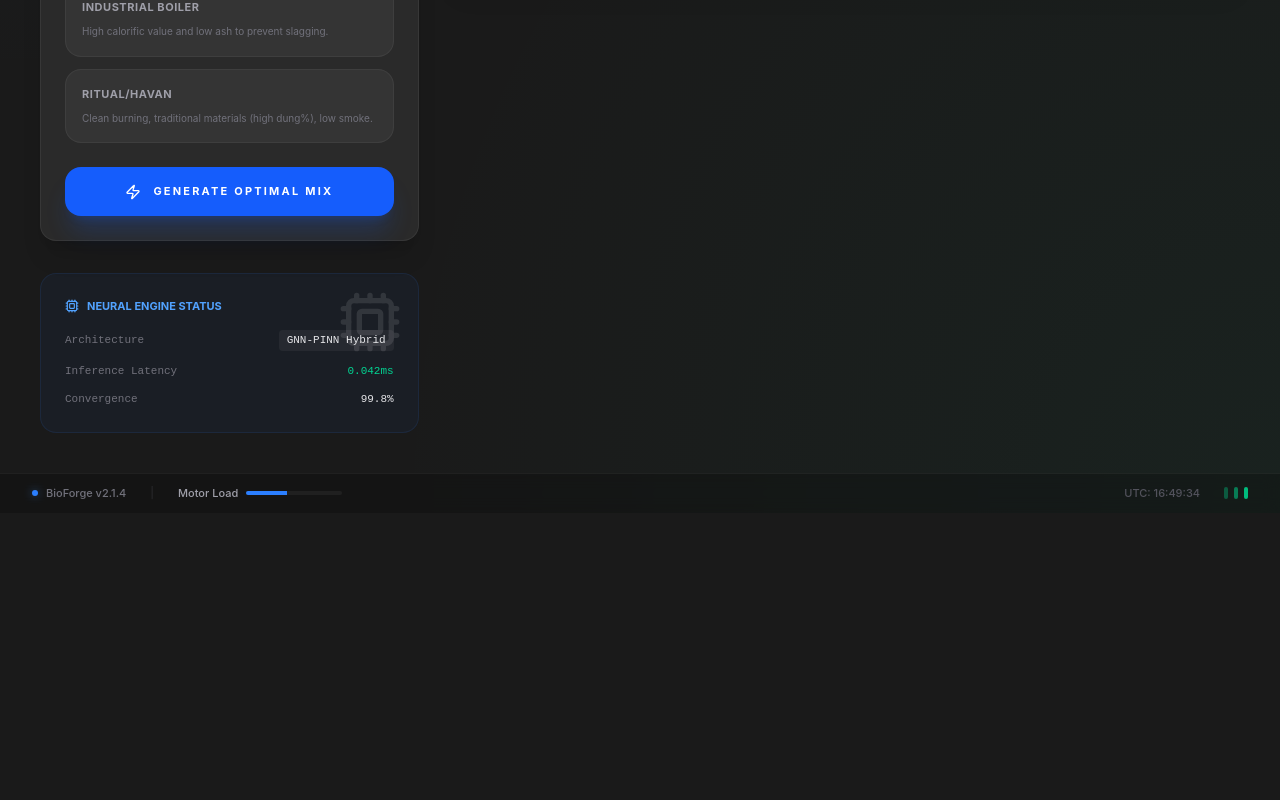
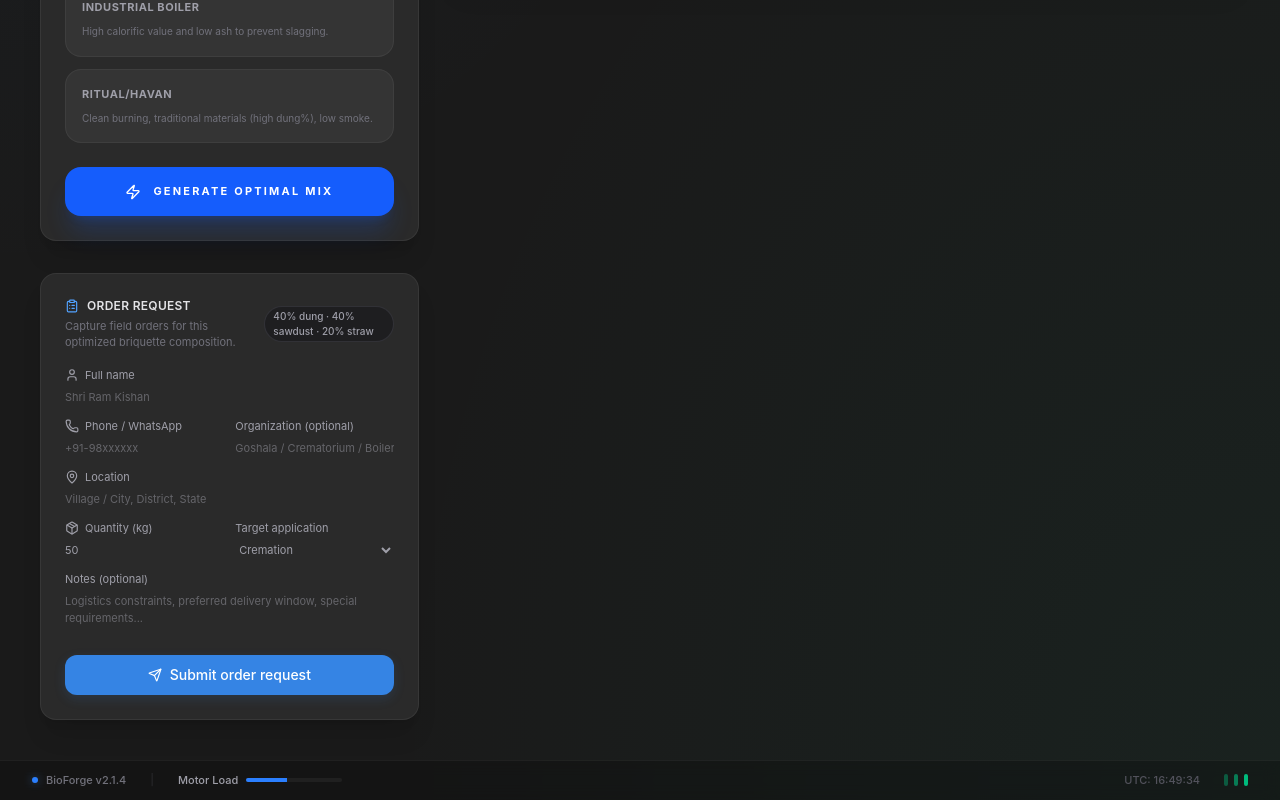
Before and after one commit to Flacko-07/bioforge-optimizer, a React (Vite) app: page / in a window 1280 px wide. Shown: the part 893-1693 px from the top of the page. Before the commit the page ends 1406 px from the top, so only its background shows below. Built offline with nearby package versions, Linux system fonts and the light colour scheme.

Commit message:
feat: integrate order capture UI and local order list into main layout

```diff
--- a/src/App.tsx
+++ b/src/App.tsx
@@ -4,12 +4,13 @@
  */
 
 import { useState, useEffect } from 'react';
-import { Recipe, ApplicationType, SimulationResult } from './types';
+import { Recipe, ApplicationType, SimulationResult, OrderRecord } from './types';
 import { PhysicsEngine } from './lib/physics';
 import { RecipeEditor } from './components/RecipeEditor';
 import { PhysicsDashboard } from './components/PhysicsDashboard';
 import { OptimizerPanel } from './components/OptimizerPanel';
-import { Cpu, Activity, Settings, Info, Sparkles } from 'lucide-react';
+import { OrderForm, type OrderInput } from './components/OrderForm';
+import { Cpu, Activity, Settings, Info, Sparkles, ListChecks } from 'lucide-react';
 import { motion, AnimatePresence } from 'motion/react';
 
 export default function App() {
@@ -22,6 +23,7 @@ export default function App() {
 
   const [selectedApp, setSelectedApp] = useState<ApplicationType>('cremation');
   const [simulation, setSimulation] = useState<SimulationResult | null>(null);
+  const [orders, setOrders] = useState<OrderRecord[]>([]);
 
   useEffect(() => {
     const result = PhysicsEngine.simulateDrying(recipe);
@@ -31,6 +33,30 @@ export default function App() {
   const handleOptimize = () => {
     const optimal = PhysicsEngine.optimize(selectedApp);
     setRecipe(optimal);
+  };
+
+  const handleSubmitOrder = (input: OrderInput) => {
+    const order: OrderRecord = {
+      id: crypto.randomUUID(),
+      createdAt: new Date().toISOString(),
+      status: 'pending',
+      recipe,
+      application: input.application,
+      customer: {
+        fullName: input.fullName,
+        phone: input.phone,
+        organization: input.organization || undefined,
+        location: input.location,
+      },
+      quantityKg: input.quantityKg,
+      notes: input.notes || undefined,
+    };
+
+    setOrders(prev => [order, ...prev]);
+
+    // For now this is in-memory only; to persist, wire this to a backend endpoint.
+    alert('Order captured locally. Wire this to your backend to start receiving real orders.');
+    console.log('[BioForge] New order', order);
   };
 
   return (
@@ -90,29 +116,47 @@ export default function App() {
               />
             </div>
 
-            <div className="p-6 bg-blue-500/5 rounded-2xl border border-blue-500/10 relative overflow-hidden group">
-              <div className="absolute top-0 right-0 p-4 opacity-10 group-hover:opacity-20 transition-opacity">
-                <Cpu size={64} />
+            <div className="gnome-card">
+              <OrderForm recipe={recipe} application={selectedApp} onSubmit={handleSubmitOrder} />
+            </div>
+
+            {orders.length > 0 && (
+              <div className="p-4 bg-zinc-950/60 rounded-2xl border border-zinc-800/80 space-y-3">
+                <div className="flex items-center justify-between gap-2">
+                  <div className="flex items-center gap-2 text-[11px] font-semibold text-zinc-300 uppercase tracking-wide">
+                    <ListChecks className="w-3.5 h-3.5 text-emerald-400" />
+                    Captured orders (local)
+                  </div>
+                  <span className="text-[10px] text-zinc-500">{orders.length} active</span>
+                </div>
+                <div className="space-y-2 max-h-40 overflow-y-auto pr-1.5">
+                  {orders.map(order => (
+                    <div
+                      key={order.id}
+                      className="flex items-start justify-between gap-3 rounded-xl border border-zinc-800/80 bg-zinc-950/60 px-3 py-2"
+                    >
+                      <div className="space-y-0.5">
+                        <p className="text-[11px] font-medium text-zinc-100">
+                          {order.customer.fullName}
+                          {order.customer.organization && (
+                            <span className="text-[10px] text-zinc-500"> · {order.customer.organization}</span>
+                          )}
+                        </p>
+                        <p className="text-[10px] text-zinc-500">
+                          {order.quantityKg} kg · {order.application} · {order.customer.location}
+                        </p>
+                      </div>
+                      <span className="shrink-0 rounded-full bg-amber-500/10 text-amber-400 border border-amber-500/30 px-2 py-0.5 text-[10px] font-medium">
+                        Pending
+                      </span>
+                    </div>
+                  ))}
+                </div>
+                <p className="text-[10px] text-zinc-500">
+                  This list is in-memory only. Connect it to your backend/CRM to start processing real orders.
+                </p>
               </div>
-              <h4 className="text-[11px] font-bold uppercase text-blue-400 mb-4 flex items-center gap-2">
-                <Cpu size={14} />
-                Neural Engine Status
-              </h4>
-              <div className="space-y-3 font-mono text-[11px] text-zinc-400">
-                <div className="flex justify-between items-center">
-                  <span className="text-zinc-500">Architecture</span>
-                  <span className="text-zinc-200 px-2 py-0.5 bg-white/5 rounded">GNN-PINN Hybrid</span>
-                </div>
-                <div className="flex justify-between items-center">
-                  <span className="text-zinc-500">Inference Latency</span>
-                  <span className="text-emerald-400">0.042ms</span>
-                </div>
-                <div className="flex justify-between items-center">
-                  <span className="text-zinc-500">Convergence</span>
-                  <span className="text-zinc-200">99.8%</span>
-                </div>
-              </div>
-            </div>
+            )}
           </motion.aside>
 
           {/* Right Column - Results */}
```
